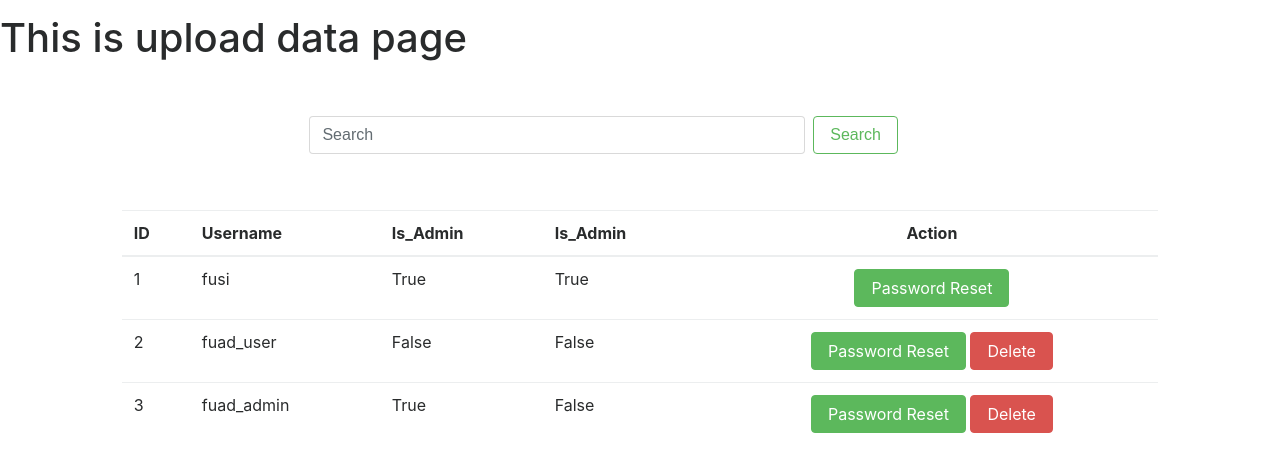
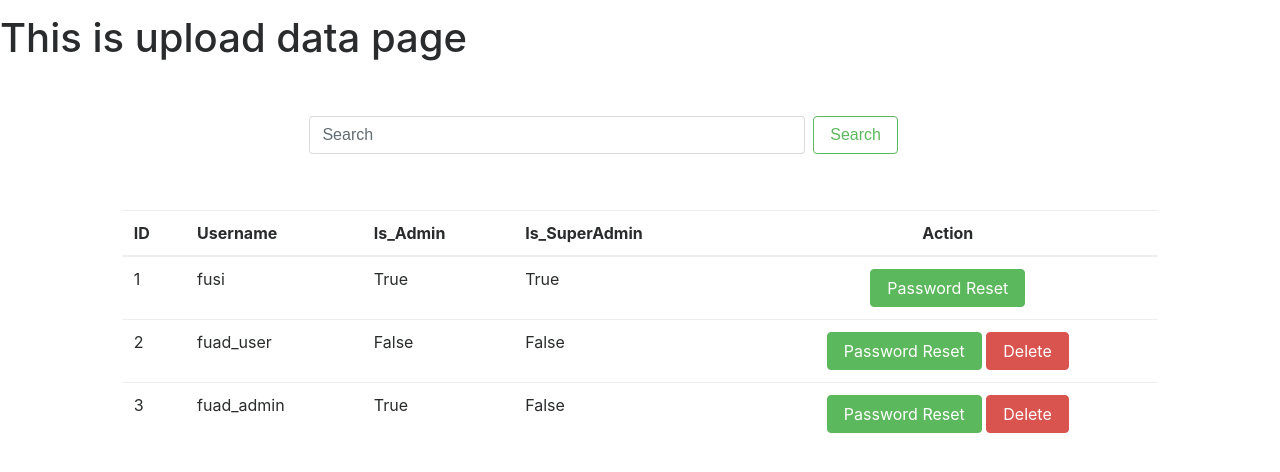
Before and after one commit to fuadwasi/topc_site, a Django app: page /users/ in a window 1280 px wide. Shown: the part 58-530 px from the top of the page. Run offline with Django 3.2, Linux system fonts and the light colour scheme; a user stored in the database is signed in; data comes from the database, SQL or seed files in the repository; both versions use the stored data as it was after the commit; data that the repository does not hold is empty; some libraries are stand-ins or nearby versions.

Commit message:
NewDatabase

```diff
--- a/TOPC_Reg_SYS/templates/users.html
+++ b/TOPC_Reg_SYS/templates/users.html
@@ -32,7 +32,7 @@
                     <th scope="col">Username</th>
                     <th scope="col">Is_Admin</th>
                     {% if level == 3 %}
-                    <th scope="col">Is_Admin</th>
+                    <th scope="col">Is_SuperAdmin</th>
                     {% endif %}
                     <th scope="col" class="text-center mx-auto">Action</th>
                 </tr>
```
Also changed, not shown: db.sqlite3.
